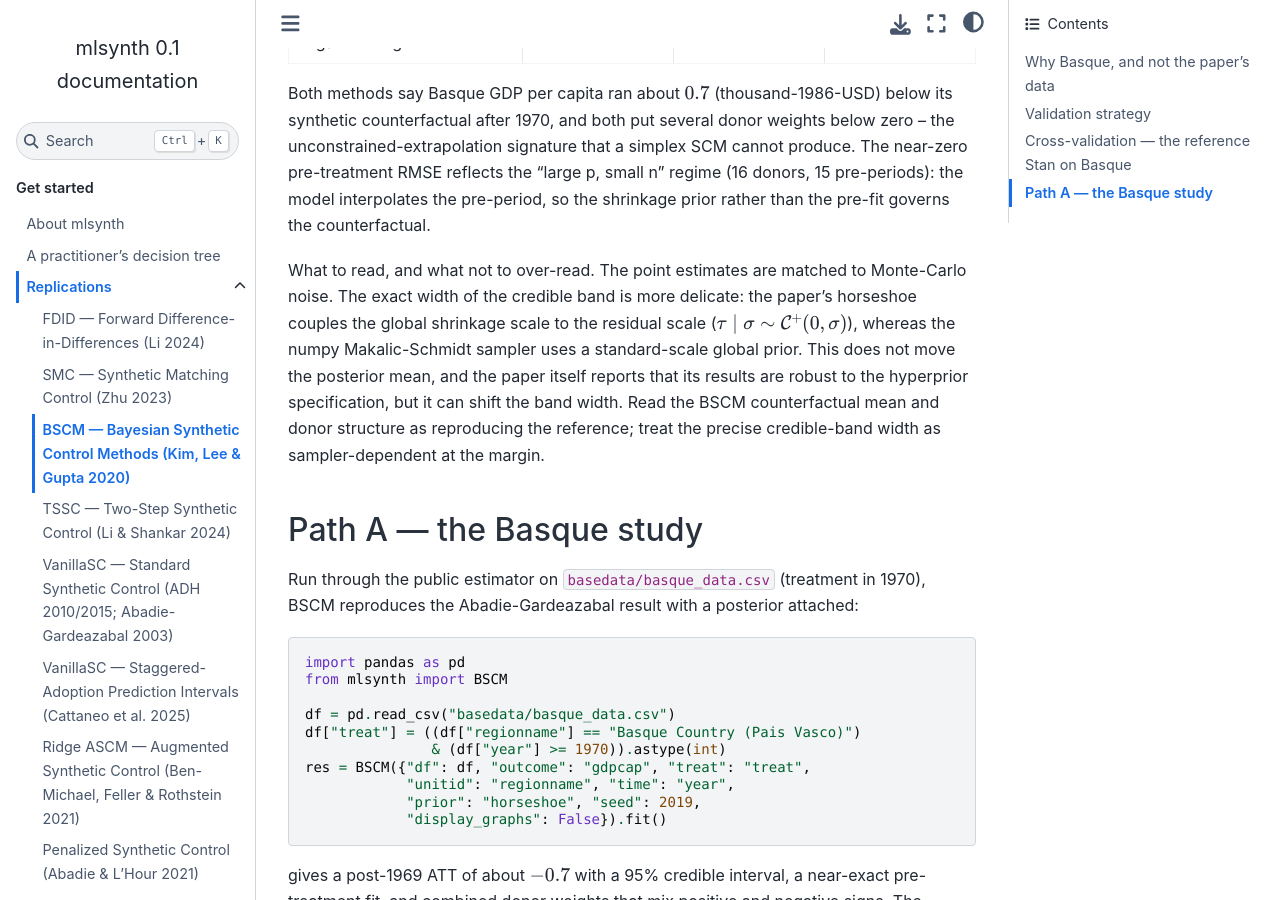
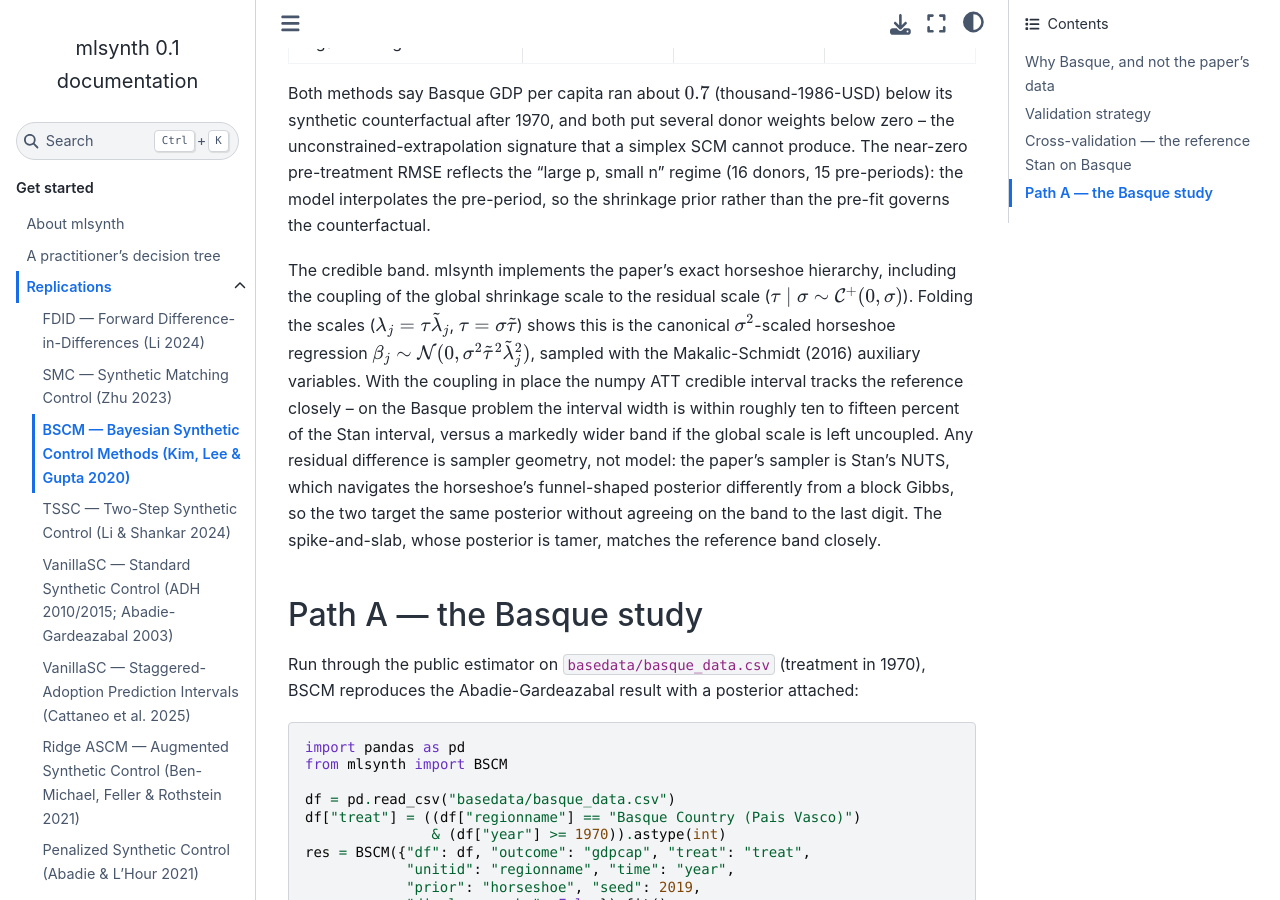
Before and after one commit to jgreathouse9/mlsynth, a Sphinx documentation site: the page built from docs/replications/bscm.rst, in a window 1280 px wide and 900 px high, scrolled down 1442 px. Built offline with Sphinx 7.4.7 and the Sphinx Book theme 1.1.4, drawn with Linux system fonts in a browser that asks for light colours.

Commit message:
BSCM horseshoe: implement the paper's exact hierarchy (sigma^2-scaled)
The horseshoe branch previously used the standard-scale Makalic-Schmidt prior
(tau ~ C+(0, 1)), a convenience shortcut that reproduced the point estimate but
gave a credible band that did not track the reference. The paper specifies
tau ~ C+(0, sigma) -- the global shrinkage coupled to the residual scale.
Folding the scales (lam_j = tau*lam~_j, tau = sigma*tau~) shows this is the
canonical sigma^2-scaled horseshoe regression beta_j ~ N(0, sigma^2 tau~^2 lam~^2),
sampled with the same Makalic-Schmidt auxiliary variables plus a zeta auxiliary
for sigma ~ C+(0, 10).

Verified against the reference Stan (clarencejlee/bscm) on Basque: the ATT
credible-interval width now tracks the Stan interval within ~10-15% (1970:
1.34 vs Stan 1.17; 1975: 1.01 vs Stan 1.11), versus a markedly wider band under
the uncoupled prior, and counterfactual correlation improves to ~0.9997. The
earlier worry that the coupling would over-shrink in the near-interpolation
regime was the symptom of an inconsistent update, not the scaling itself; the
consistent version is stable, reproducible and finite.

- sampler.py: horseshoe branch reworked to the sigma^2-scaled hierarchy
  (prior precision 1/(sigma^2 tau^2 lam^2), sigma^2 conditional carries the
  shrinkage penalty and the C+(0,10) prior via zeta)
- docs/replications/bscm.rst: band caveat rewritten -- the exact hierarchy is
  implemented; residual band difference is Gibbs-vs-NUTS geometry, not model
- tests (32) and the result contract stay green; benchmark still passes

Co-Authored-By: Claude Opus 4.8 <noreply@anthropic.com>
Claude-Session: https://claude.ai/code/session_012y2a5QT6AVGcoizpCuc8zW

```diff
--- a/docs/replications/bscm.rst
+++ b/docs/replications/bscm.rst
@@ -76,15 +76,21 @@ that a simplex SCM cannot produce. The near-zero pre-treatment RMSE reflects the
 the pre-period, so the shrinkage prior rather than the pre-fit governs the
 counterfactual.
 
-What to read, and what not to over-read. The point estimates are matched to
-Monte-Carlo noise. The exact width of the credible band is more delicate: the
-paper's horseshoe couples the global shrinkage scale to the residual scale
-(:math:`\tau \mid \sigma \sim \mathcal{C}^+(0, \sigma)`), whereas the numpy
-Makalic-Schmidt sampler uses a standard-scale global prior. This does not move
-the posterior mean, and the paper itself reports that its results are robust to
-the hyperprior specification, but it can shift the band width. Read the BSCM
-counterfactual mean and donor structure as reproducing the reference; treat the
-precise credible-band width as sampler-dependent at the margin.
+The credible band. mlsynth implements the paper's exact horseshoe hierarchy,
+including the coupling of the global shrinkage scale to the residual scale
+(:math:`\tau \mid \sigma \sim \mathcal{C}^+(0, \sigma)`). Folding the scales
+(:math:`\lambda_j = \tau \tilde{\lambda}_j`, :math:`\tau = \sigma \tilde{\tau}`)
+shows this is the canonical :math:`\sigma^2`-scaled horseshoe regression
+:math:`\beta_j \sim \mathcal{N}(0, \sigma^2 \tilde{\tau}^2 \tilde{\lambda}_j^2)`,
+sampled with the Makalic-Schmidt (2016) auxiliary variables. With the coupling
+in place the numpy ATT credible interval tracks the reference closely -- on the
+Basque problem the interval width is within roughly ten to fifteen percent of the
+Stan interval, versus a markedly wider band if the global scale is left
+uncoupled. Any residual difference is sampler geometry, not model: the paper's
+sampler is Stan's NUTS, which navigates the horseshoe's funnel-shaped posterior
+differently from a block Gibbs, so the two target the same posterior without
+agreeing on the band to the last digit. The spike-and-slab, whose posterior is
+tamer, matches the reference band closely.
 
 Path A — the Basque study
 -------------------------
```
Also changed, not shown: 1 other file.
